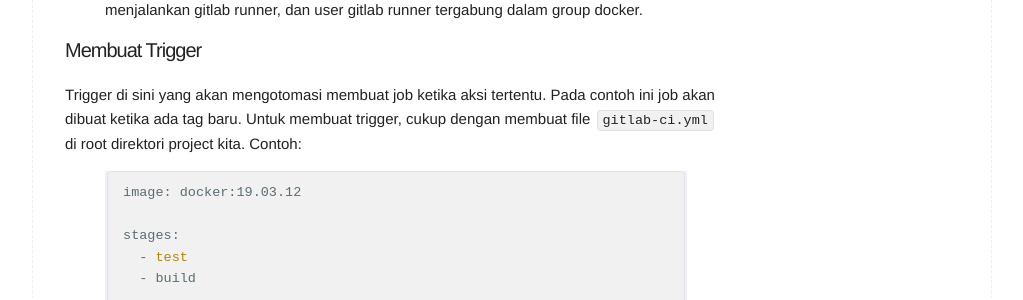
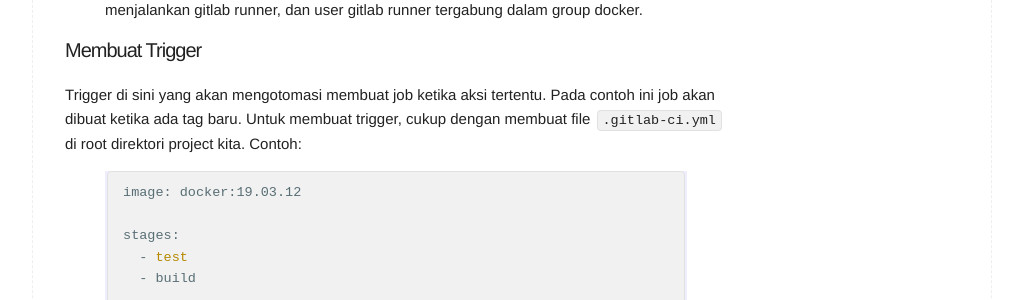
Before and after one commit to abufarros/abufarros.github.io, a Jekyll site: the page built from _posts/2020-09-11-docker-gitlab-ci.md, in a window 1280 px wide. Shown: the part 1001-1301 px from the top of the page, without its empty margins (128-1151 px from the left). Built offline with Jekyll 4.4.1, drawn with Linux system fonts in a browser that asks for light colours.

```diff
--- a/_posts/2020-09-11-docker-gitlab-ci.md
+++ b/_posts/2020-09-11-docker-gitlab-ci.md
@@ -39,7 +39,7 @@ Keterangan:
 
 ### Membuat Trigger
 
-Trigger di sini yang akan mengotomasi membuat job ketika aksi tertentu. Pada contoh ini job akan dibuat ketika ada tag baru. Untuk membuat trigger, cukup dengan membuat file `gitlab-ci.yml` di root direktori project kita. Contoh:
+Trigger di sini yang akan mengotomasi membuat job ketika aksi tertentu. Pada contoh ini job akan dibuat ketika ada tag baru. Untuk membuat trigger, cukup dengan membuat file `.gitlab-ci.yml` di root direktori project kita. Contoh:
 
 {% highlight bash %}
 image: docker:19.03.12
```
